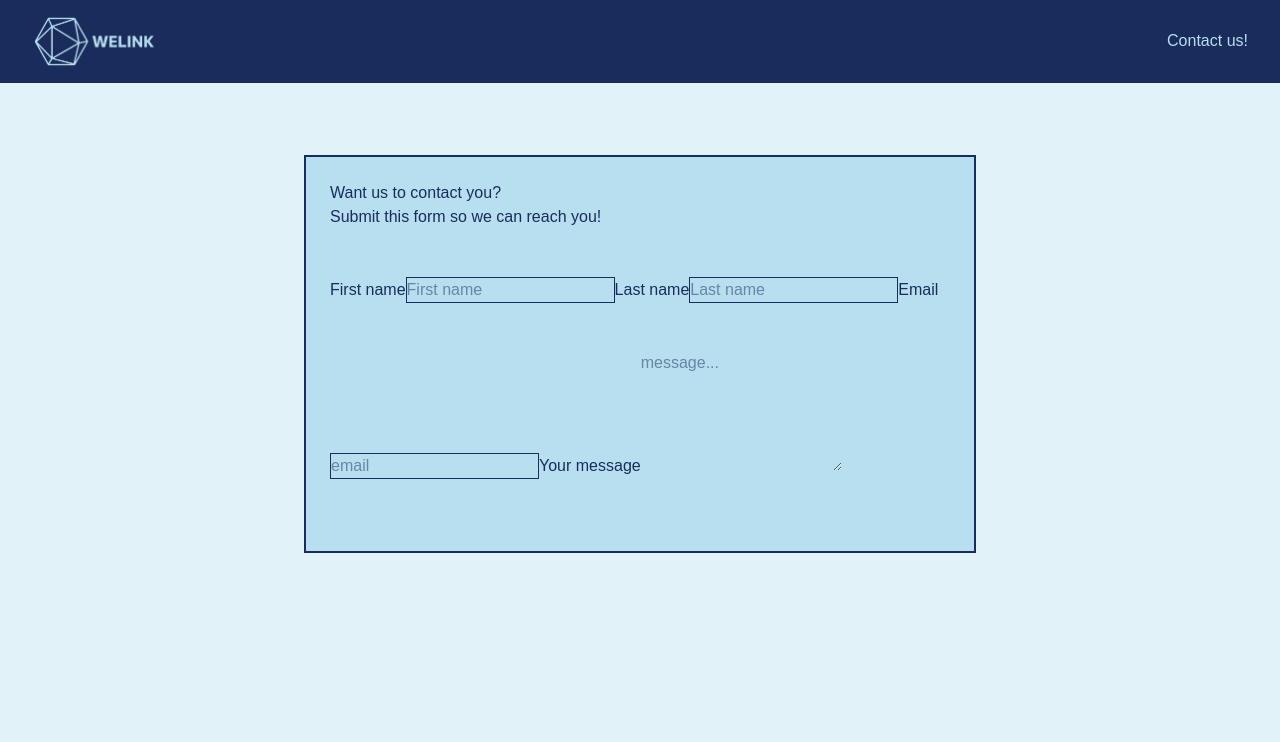
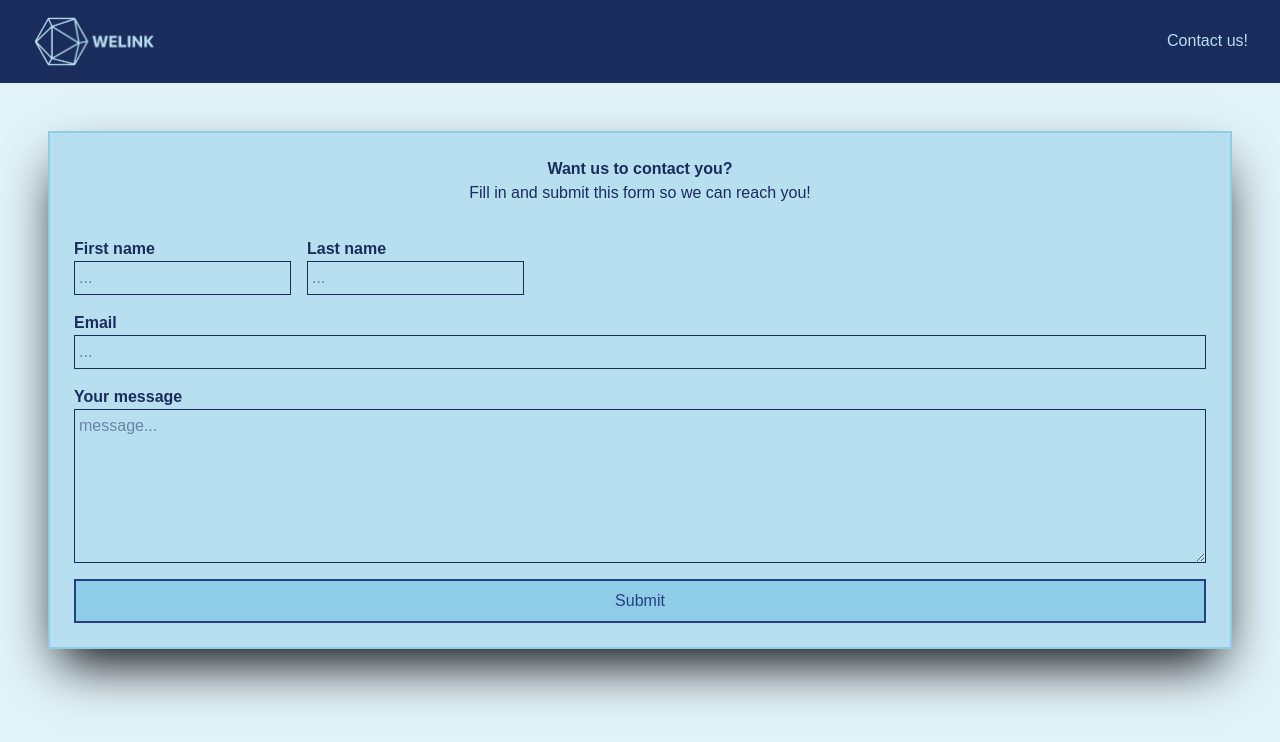
Before and after one commit to Jeroen-Schoon/contactform-poc, a Next.js app: page /contact in a window 1280 px wide. Shown: the top 742 px of the page. Built offline with nearby package versions, Linux system fonts and the light colour scheme.

Commit message:
Added Label comp. Removed Form comp. Changed contact page and overall styling.

```diff
--- a/app/components/form/page.tsx
+++ /dev/null
@@ -1,44 +0,0 @@
-import React from "react";
-import Input from "../input/page";
-import TextArea from "../textarea/page";
-
-const Form = () => {
-  return (
-    <>
-      <form className="mx-64 my-12 p-6 space-y-12 bg-[var(--secondary)] text-[var(--primary)] border-2">
-        <div>
-          <h1>Want us to contact you?</h1>
-          <h2>Submit this form so we can reach you!</h2>
-        </div>
-        <Input
-          name="first"
-          label="First name"
-          placeholder="First name"
-          required={true}
-        />
-        <Input
-          name="last"
-          label="Last name"
-          placeholder="Last name"
-          required={true}
-        />
-        <Input
-          name="email"
-          type="email"
-          placeholder="email"
-          label="Email"
-          required={true}
-        />
-        <TextArea
-          label="Your message"
-          name="message"
-          placeholder="message..."
-          rows={5}
-          required={true}
-        />
-      </form>
-    </>
-  );
-};
-
-export default Form;
--- a/app/components/input/page.tsx
+++ b/app/components/input/page.tsx
@@ -1,6 +1,8 @@
 import React from "react";
+import Label from "@/app/components/label/page";
 
 interface Props {
+  className?: string;
   name?: string;
   label?: string;
   placeholder?: string;
@@ -8,17 +10,26 @@ interface Props {
   required?: boolean;
 }
 
-const Input = ({ type, name, label, placeholder, required }: Props) => {
+const Input = ({
+  className,
+  type,
+  name,
+  label,
+  placeholder,
+  required,
+}: Props) => {
   return (
     <>
-      {name && label && <label htmlFor={name}>{label}</label>}
+      <div className={className}>
+        {name && label && <Label text={label} htmlFor={name} />}
         <input
-        className="border-1"
+          className="border-1 border-[var(--primary)] p-1"
           type={type}
           name={name}
           placeholder={placeholder}
           required={required}
         />
+      </div>
     </>
   );
 };
--- /dev/null
+++ b/app/components/label/page.tsx
@@ -0,0 +1,18 @@
+import React from "react";
+
+interface Props {
+  text: string;
+  htmlFor: string;
+}
+
+const Label = ({ text, htmlFor }: Props) => {
+  return (
+    <>
+      <label className="font-bold" htmlFor={htmlFor}>
+        {text}
+      </label>
+    </>
+  );
+};
+
+export default Label;
--- a/app/components/navbar/page.tsx
+++ b/app/components/navbar/page.tsx
@@ -15,7 +15,7 @@ const Navbar = () => {
           />
         </Link>
       </div>
-      <div className="space-x-6 md:flex">
+      <div className="space-x-6 flex">
         <Link href="/contact" className="">
           Contact us!
         </Link>
--- a/app/components/textarea/page.tsx
+++ b/app/components/textarea/page.tsx
@@ -1,6 +1,8 @@
 import React from "react";
+import Label from "@/app/components/label/page";
 
 interface Props {
+  className?: string;
   name?: string;
   label?: string;
   cols?: number;
@@ -9,16 +11,26 @@ interface Props {
   required?: boolean;
 }
 
-const TextArea = ({ name, label, cols, rows, placeholder }: Props) => {
+const TextArea = ({
+  className,
+  name,
+  label,
+  cols,
+  rows,
+  placeholder,
+}: Props) => {
   return (
     <>
-      {name && label && <label htmlFor={name}>{label}</label>}
+      <div className={className}>
+        {name && label && <Label text={label} htmlFor={name} />}
         <textarea
+          className="border-1 border-[var(--primary)] p-1"
           name={name}
           placeholder={placeholder}
           cols={cols}
           rows={rows}
         ></textarea>
+      </div>
     </>
   );
 };
--- a/app/contact/page.tsx
+++ b/app/contact/page.tsx
@@ -1,10 +1,57 @@
 import React from "react";
-import Form from "../components/form/page";
+import Input from "../components/input/page";
+import TextArea from "../components/textarea/page";
 
 const ContactPage = () => {
   return (
     <main>
-      <Form />
+      <form className="flex justify-center flex-col my-6 p-6 space-y-4 bg-[var(--secondary)] text-[var(--primary)] border-2 border-[var(--accent)] shadow-black shadow-2xl">
+        <div className="flex flex-col justify-center items-center pb-4">
+          <h1 className="font-extrabold">Want us to contact you?</h1>
+          <h2>Fill in and submit this form so we can reach you!</h2>
+        </div>
+        <div className="flex space-x-4">
+          <Input
+            className="flex flex-col"
+            name="first"
+            label="First name"
+            placeholder="..."
+            required={true}
+          />
+          <Input
+            className="flex flex-col"
+            name="last"
+            label="Last name"
+            placeholder="..."
+            required={true}
+          />
+        </div>
+        <div className="flex flex-col space-y-4">
+          <Input
+            className="flex flex-col"
+            name="email"
+            type="email"
+            placeholder="..."
+            label="Email"
+            required={true}
+          />
+          <TextArea
+            className="flex flex-col"
+            label="Your message"
+            name="message"
+            placeholder="message..."
+            cols={24}
+            rows={6}
+            required={true}
+          />
+        </div>
+        <button
+          type="submit"
+          className="border-2 p-2 bg-[var(--accent)] text-tertiary hover:bg-[var(--primary)] hover:text-[var(--accent)] focus:border-[var(--primary)]"
+        >
+          Submit
+        </button>
+      </form>
     </main>
   );
 };
--- a/app/layout.tsx
+++ b/app/layout.tsx
@@ -14,8 +14,8 @@ const geistMono = Geist_Mono({
 });
 
 export const metadata: Metadata = {
-  title: "Create Next App",
-  description: "Generated by create next app",
+  title: "WeLink",
+  description: "Linking Innovators",
 };
 
 export default function RootLayout({
--- a/app/page.tsx
+++ b/app/page.tsx
@@ -1,7 +1,7 @@
 export default function Home() {
   return (
     <>
-      <h1>Welcome on the home page!</h1>
+      <img src="/welinkLogoVertical.png" />
     </>
   );
 }
```
Lines whose indentation alone changed are shown as unchanged.
